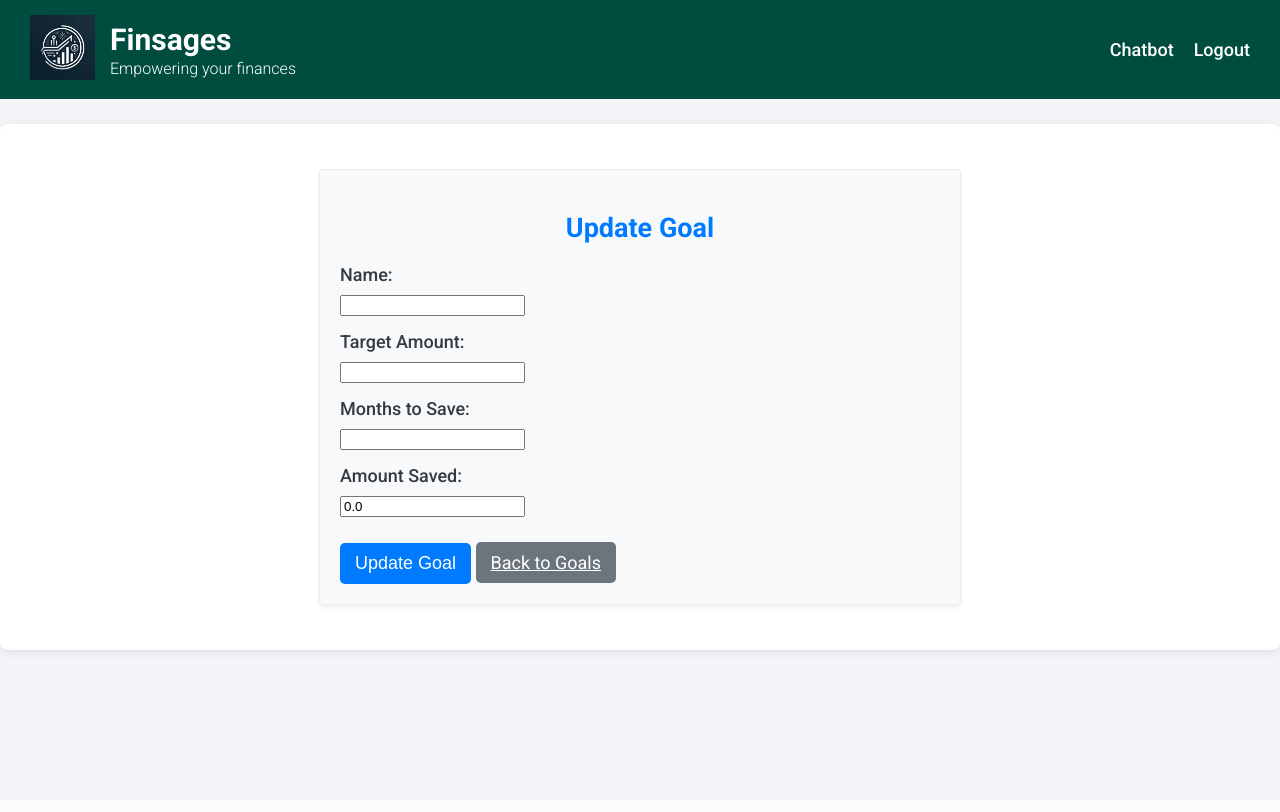
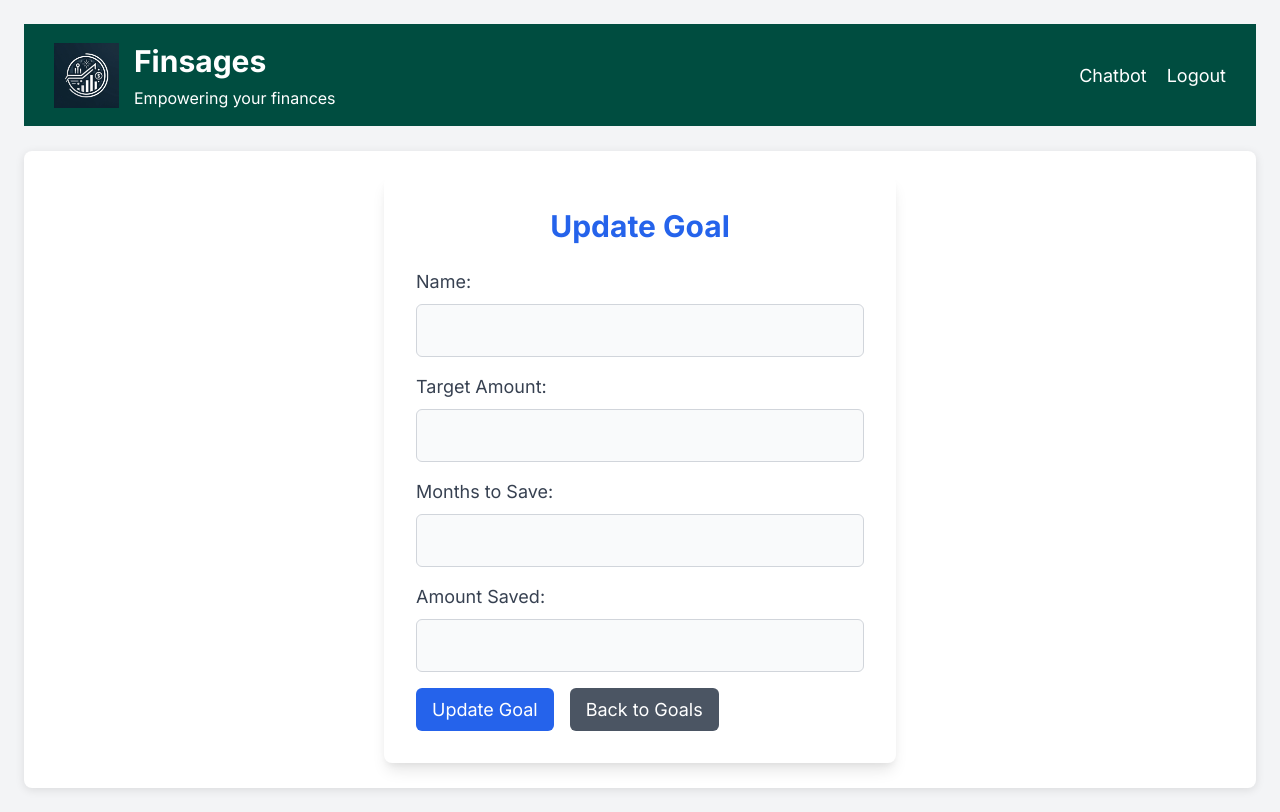
Before and after one commit to taggyhan/finsages, a Django app: template proj/templates/proj/update_goal.html in a window 1280 px wide. Before the commit the page ends 655 px from the top, so only its background shows below. Run offline with Django 3.2, Linux system fonts and the light colour scheme; the template is opened without the code that fills it: values that come from a table or form of the project are taken from there, others are empty; parts of the project's set-up code (start-up, migrations or seed data) failed here and were passed over.

Commit message:
Added error handling for goals and updated goals page

```diff
--- a/proj/forms.py
+++ b/proj/forms.py
@@ -66,10 +66,6 @@ class ChatForm(forms.Form):
         if user:
             self.fields["goal"].queryset = Goal.objects.filter(user=user)
 
-
-from django import forms
-from .models import Goal
-
 class GoalForm(forms.ModelForm):
     class Meta:
         model = Goal
@@ -85,10 +81,12 @@ class GoalForm(forms.ModelForm):
             self.add_error('target_amount', 'Target amount must be greater than amount saved.')
 
         # Ensure neither target amount nor amount saved are negative
-        if target_amount < 0:
-            self.add_error('target_amount', 'Target amount must be non-negative.')
-        if amount_saved < 0:
-            self.add_error('amount_saved', 'Amount saved must be non-negative.')
-        if months_to_save < 0:
-            self.add_error('months_to_save', 'Months to save must be non-negative.')
+        if target_amount is not None and amount_saved is not None:
+            if amount_saved < 0:
+                self.add_error('amount_saved', 'Amount Saved cannot be negative.')
+            if target_amount <= 0:
+                self.add_error('target_amount', 'Target Amount must be greater than zero.')
+
+        if months_to_save is not None and months_to_save <= 0:
+            self.add_error('months_to_save', 'Months to Save must be greater than zero.')
         return cleaned_data
--- a/proj/models.py
+++ b/proj/models.py
@@ -1,6 +1,8 @@
 from django.conf import settings
 from django.contrib.auth.models import AbstractUser
 from django.db import models
+
+from django.utils import timezone
 
 # Dictionary mapping ISO country codes to time zones
 COUNTRY_TO_TIMEZONE = {
@@ -82,9 +84,7 @@ class Transaction(models.Model):
         return f"{self.type} transaction of {self.amount} in category '{self.category}' on {self.date}"
 
 
-from django.db import models
-from django.conf import settings
-from django.utils import timezone
+
 
 class Goal(models.Model):
     user = models.ForeignKey(
--- a/proj/templates/proj/update_goal.html
+++ b/proj/templates/proj/update_goal.html
@@ -1,8 +1,39 @@
 {% extends "proj/layout.html" %}
 {% block content %}
-<div class="container">
-    <h2>Update Goal</h2>
-    <form method="post" class="goal-form">
+<!DOCTYPE html>
+<html lang="en">
+<head>
+    <meta charset="UTF-8">
+    <meta name="viewport" content="width=device-width, initial-scale=1.0">
+    <title>Update Goal</title>
+    <link href="https://cdn.jsdelivr.net/npm/tailwindcss@2.2.19/dist/tailwind.min.css" rel="stylesheet">
+    <style>
+        @import url('https://fonts.googleapis.com/css2?family=Inter:wght@400;600;700&display=swap');
+        body {
+            font-family: 'Inter', sans-serif;
+        }
+        .form-input {
+            display: block;
+            width: 100%;
+            padding: 0.75rem;
+            border: 1px solid #d1d5db;
+            border-radius: 0.375rem;
+            background-color: #f9fafb;
+            transition: border-color 0.3s ease-in-out, background-color 0.3s ease-in-out;
+        }
+        .form-input:focus {
+            border-color: #3b82f6;
+            background-color: #fff;
+        }
+        .text-red-600 {
+            color: #e3342f;
+        }
+    </style>
+</head>
+<body class="bg-gray-100 p-6">
+    <div class="max-w-lg mx-auto bg-white p-8 rounded-lg shadow-lg">
+        <h2 class="text-3xl font-bold text-blue-600 text-center mb-6">Update Goal</h2>
+        <form method="post" autocomplete="off" class="space-y-4">
             {% csrf_token %}
             {% if form.non_field_errors %}
                 <div class="text-red-600 text-sm mb-4">
@@ -10,106 +41,59 @@
                 </div>
             {% endif %}
             <div class="form-group">
-            <label for="id_name" class="form-label">Name:</label>
-            {{ form.name }}
+                <label for="id_name" class="block text-lg font-medium text-gray-700 mb-2">Name:</label>
+                <input type="text" name="name" id="id_name" value="{{ form.name.value|default:'' }}" class="form-input {{ form.name.errors|yesno:'border-red-500,' }}" required>
                 {% if form.name.errors %}
-                <div class="text-red-600 text-sm mt-1">{{ form.name.errors }}</div>
+                    <div class="text-red-600 text-sm mt-1">
+                        {% for error in form.name.errors %}
+                            {{ error }}
+                        {% endfor %}
+                    </div>
                 {% endif %}
             </div>
             <div class="form-group">
-            <label for="id_target_amount" class="form-label">Target Amount:</label>
-            {{ form.target_amount }}
+                <label for="id_target_amount" class="block text-lg font-medium text-gray-700 mb-2">Target Amount:</label>
+                <input type="number" name="target_amount" id="id_target_amount" value="{{ form.target_amount.value|default:'' }}" class="form-input {{ form.target_amount.errors|yesno:'border-red-500,' }}" required>
                 {% if form.target_amount.errors %}
-                <div class="text-red-600 text-sm mt-1">{{ form.target_amount.errors }}</div>
+                    <div class="text-red-600 text-sm mt-1">
+                        {% for error in form.target_amount.errors %}
+                            {{ error }}
+                        {% endfor %}
+                    </div>
                 {% endif %}
             </div>
             <div class="form-group">
-            <label for="id_months_to_save" class="form-label">Months to Save:</label>
-            {{ form.months_to_save }}
+                <label for="id_months_to_save" class="block text-lg font-medium text-gray-700 mb-2">Months to Save:</label>
+                <input type="number" name="months_to_save" id="id_months_to_save" value="{{ form.months_to_save.value|default:'' }}" class="form-input {{ form.months_to_save.errors|yesno:'border-red-500,' }}" required>
                 {% if form.months_to_save.errors %}
-                <div class="text-red-600 text-sm mt-1">{{ form.months_to_save.errors }}</div>
+                    <div class="text-red-600 text-sm mt-1">
+                        {% for error in form.months_to_save.errors %}
+                            {{ error }}
+                        {% endfor %}
+                    </div>
                 {% endif %}
             </div>
             <div class="form-group">
-            <label for="id_amount_saved" class="form-label">Amount Saved:</label>
-            {{ form.amount_saved }}
+                <label for="id_amount_saved" class="block text-lg font-medium text-gray-700 mb-2">Amount Saved:</label>
+                <input type="number" name="amount_saved" id="id_amount_saved" value="{{ form.amount_saved.value|default:'' }}" class="form-input {{ form.amount_saved.errors|yesno:'border-red-500,' }}" required>
                 {% if form.amount_saved.errors %}
-                <div class="text-red-600 text-sm mt-1">{{ form.amount_saved.errors }}</div>
+                    <div class="text-red-600 text-sm mt-1">
+                        {% for error in form.amount_saved.errors %}
+                            {{ error }}
+                        {% endfor %}
+                    </div>
                 {% endif %}
             </div>
-        <button type="submit" class="btn btn-primary">Update Goal</button>
-        <a href="{% url 'goals_view' %}" class="btn btn-secondary btn-link">Back to Goals</a>
+            <div class="flex space-x-4">
+                <button type="submit" class="bg-blue-600 text-white py-2 px-4 rounded-md hover:bg-blue-700 transition duration-300">
+                    Update Goal
+                </button>
+                <a href="{% url 'goals_view' %}" class="bg-gray-600 text-white py-2 px-4 rounded-md hover:bg-gray-700 transition duration-300">
+                    Back to Goals
+                </a>
+            </div>
         </form>
     </div>
-<style>
-    .container {
-        max-width: 600px;
-        margin: 20px auto;
-        padding: 20px;
-        background-color: #f8f9fa;
-        border: 1px solid #e9ecef;
-        border-radius: 0.25rem;
-        box-shadow: 0 0.125rem 0.25rem rgba(0,0,0,0.075);
-    }
-    h2 {
-        color: #007bff;
-        text-align: center;
-        margin-bottom: 20px;
-    }
-    .form-group {
-        margin-bottom: 15px;
-    }
-    .form-control {
-        display: block;
-        width: 100%;
-        padding: 8px 10px;
-        font-size: 16px;
-        line-height: 1.5;
-        color: #495057;
-        background-color: #fff;
-        background-clip: padding-box;
-        border: 2px solid #ced4da;
-        border-radius: 0.3rem;
-        transition: border-color .15s ease-in-out, box-shadow .15s ease-in-out;
-    }
-    .form-control:focus {
-        border-color: #80bdff;
-        box-shadow: 0 0 0 0.2rem rgba(0,123,255,.25);
-    }
-    .form-label {
-        display: block;
-        margin-bottom: 0.5rem;
-        font-weight: 500;
-        color: #343a40;
-    }
-    .btn {
-        padding: 10px 15px;
-        font-size: 18px;
-        border-radius: 5px;
-        border: none;
-        cursor: pointer;
-        transition: background-color 0.2s;
-    }
-    .btn-primary {
-        color: #fff;
-        background-color: #007bff;
-    }
-    .btn-primary:hover {
-        background-color: #0056b3;
-    }
-    .btn-secondary {
-        color: #fff;
-        background-color: #6c757d;
-    }
-    .btn-secondary:hover {
-        background-color: #5a6268;
-    }
-    .btn-link {
-        margin-top: 10px;
-        display: inline-block;
-    }
-    .text-red-600 {
-        color: #e3342f;
-    }
-</style>
+</body>
 {% endblock %}
+</html>
```
Also changed, not shown: proj/templates/proj/add_goal.html (+24 -30 lines), proj/views.py (+3 -7 lines). Lines whose indentation alone changed are shown as unchanged.
